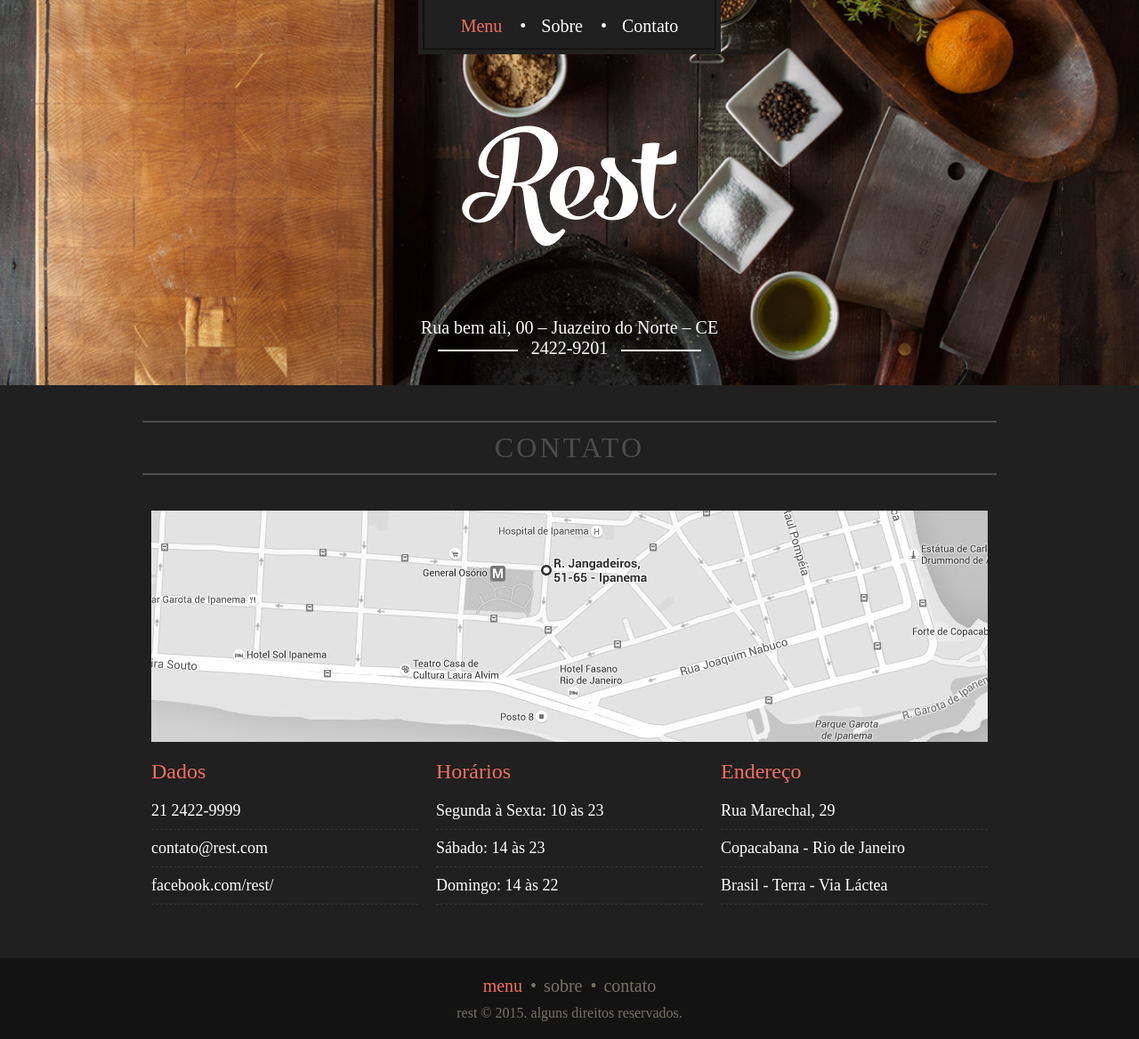
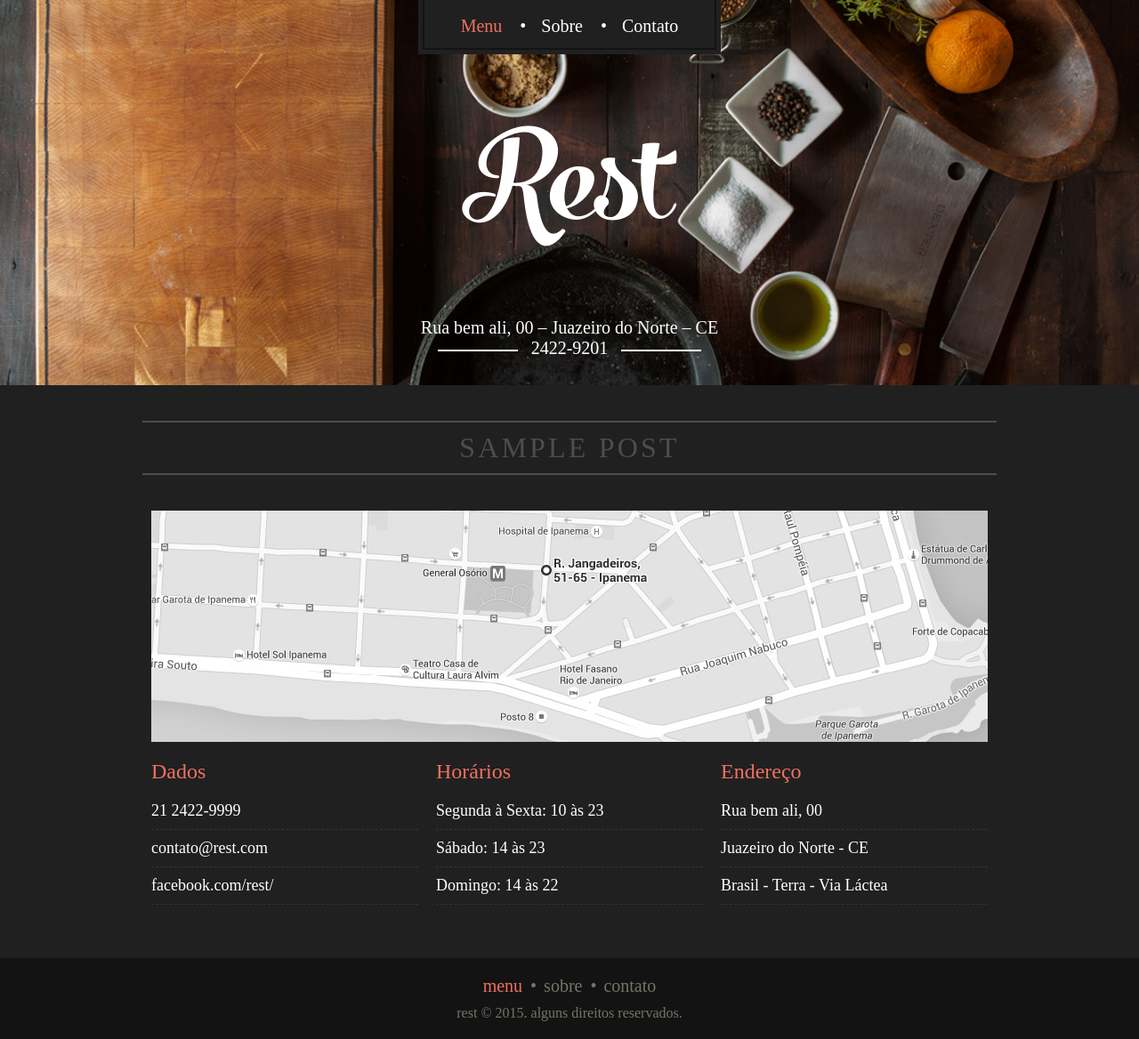
Before and after one commit to FrankMarcelino/projeto-rest, a WordPress theme: template page-contato.php in a window 1280 px wide. Shown: the whole page at 89% size. Run offline with PHP 8.4 and a stand-in for WordPress, Linux system fonts and the light colour scheme; the site name, menu and one post (Sample post) are stand-ins, and other content is empty; some web fonts are replaced.

Commit message:
iniciei a  otimização do codigo, para ultilzar o wordpress como CMS

```diff
--- a/page-contato.php
+++ b/page-contato.php
@@ -2,8 +2,9 @@
 // Template Name: Contato
 ?>
 <?php get_header(); ?>
+<?php if (have_posts()) : while (have_posts()) : the_post(); ?>
 <section class="container contato">
-			<h2 class="subtitulo">Contato</h2>
+  <h2 class="subtitulo"><?php the_title(); ?></h2>
 
   <div class="grid-16">
     <a href="https://www.google.com.br/maps" target="_blank"><img src="img/rest-mapa.jpg" alt="Fachada do Rest"></a>
@@ -23,9 +24,11 @@
   </div>
   <div class="grid-1-3 contato-item">
     <h2>Endereço</h2>
-				<p>Rua Marechal, 29</p>
-				<p>Copacabana - Rio de Janeiro</p>
+    <p>Rua bem ali, 00</p>
+    <p>Juazeiro do Norte - CE</p>
     <p>Brasil - Terra - Via Láctea</p>
   </div>
 </section>
+
+<?php endwhile; else: endif; ?>
 <?php get_footer(); ?>
--- a/page-home.php
+++ b/page-home.php
@@ -2,8 +2,9 @@
 // Template Name: Menu da Semana
 ?>
 <?php get_header(); ?>
+<?php if (have_posts()) : while (have_posts()) : the_post(); ?>
 <section class="container">
-			<h2 class="subtitulo">Menu da Semana</h2>
+  <h2 class="subtitulo"><?php the_title(); ?></h2>
 
   <div class="menu-item grid-8">
     <h2>Peixes</h2>
@@ -60,4 +61,6 @@
   </div>
 
 </section>
+
+<?php endwhile; else: endif; ?>
 <?php get_footer(); ?>
```
Also changed, not shown: index.php (+8 -1 lines), page-sobre.php (+11 -5 lines). Lines whose indentation alone changed are shown as unchanged.
